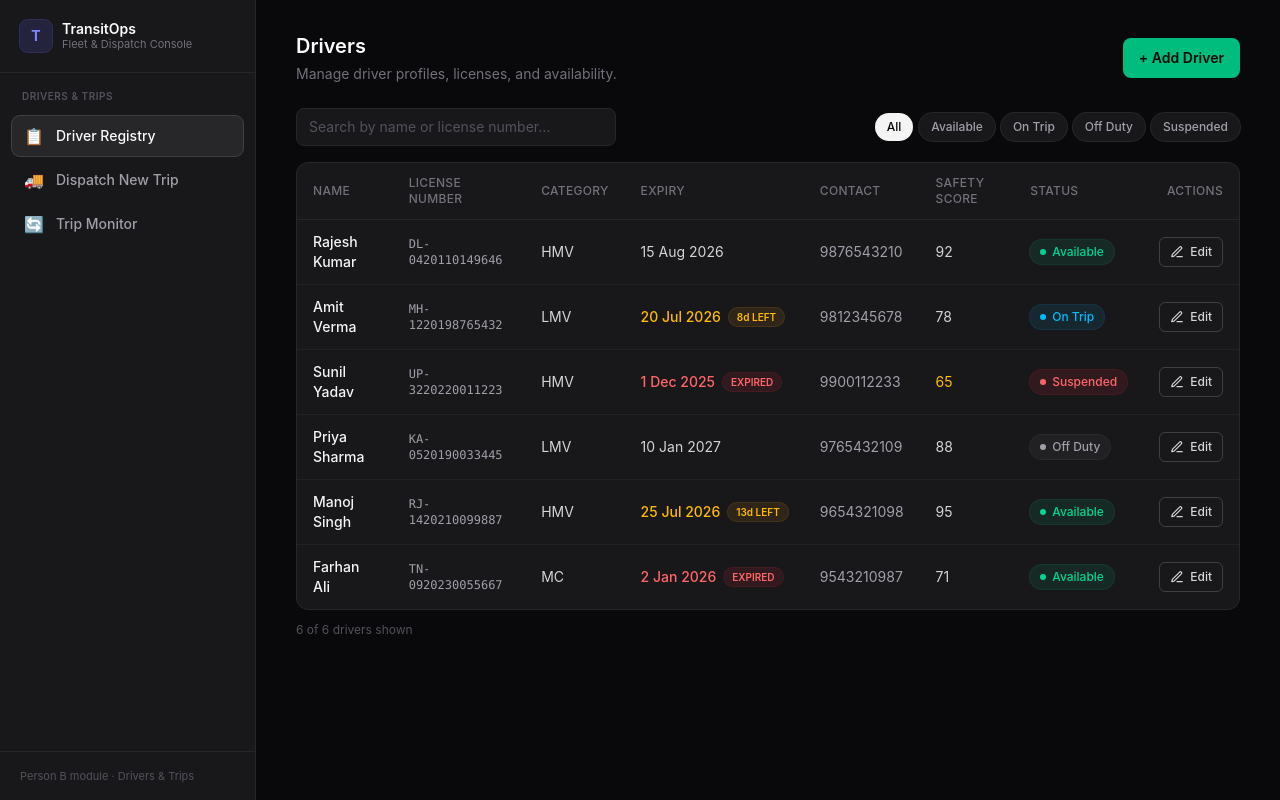
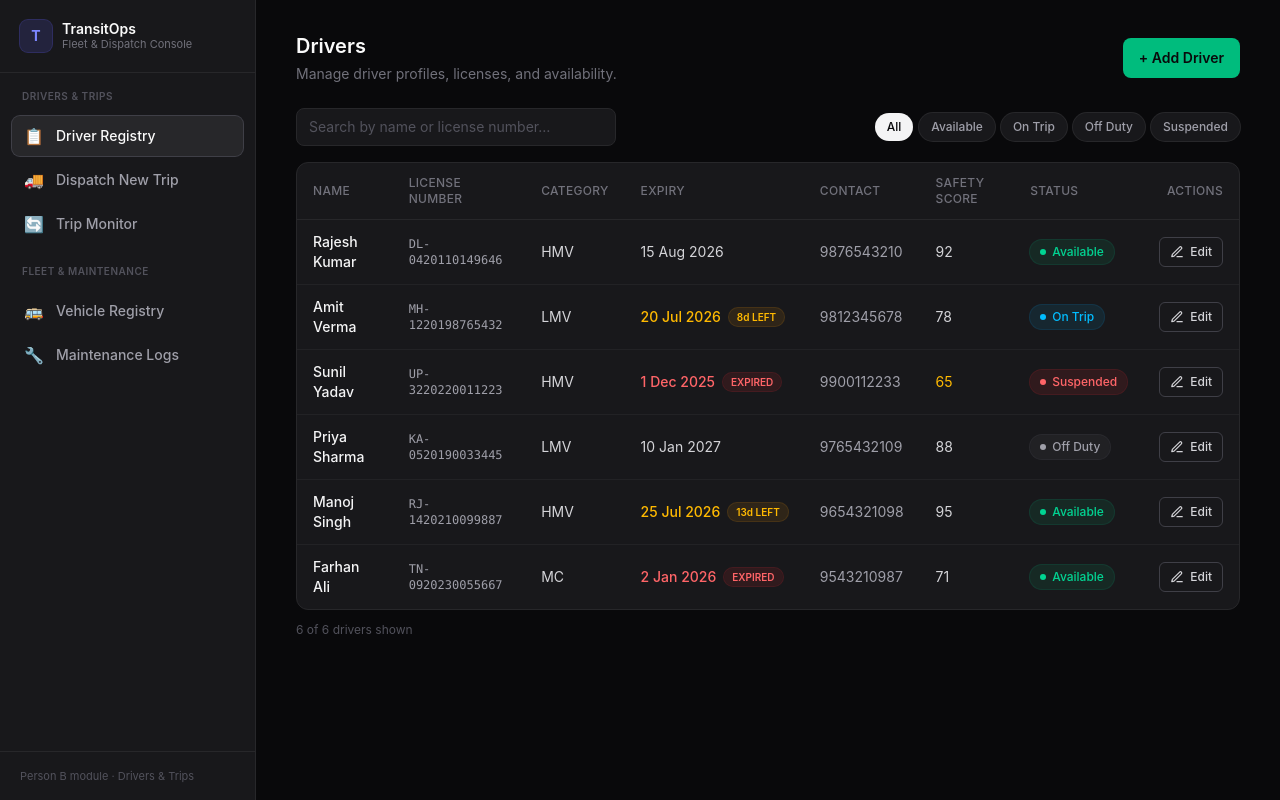
Before and after one commit to Sanchita-InLoop/TransitOps-Smart-Transport-Operations-Platform, a React (Vite) app in the folder client/: page /drivers in a window 1280 px wide. Built offline with nearby package versions, Linux system fonts and the light colour scheme.

Commit message:
feat: wire Fleet & Maintenance section into sidebar and routes

```diff
--- a/client/src/App.jsx
+++ b/client/src/App.jsx
@@ -6,6 +6,8 @@ import { BrowserRouter, Routes, Route, Navigate, NavLink } from 'react-router-do
 import Drivers from './pages/Drivers';
 import TripList from './pages/TripList';
 import CreateTrip from './pages/CreateTrip';
+import Vehicles from './pages/Vehicles';
+import MaintenanceLogs from './pages/MaintenanceLogs';
 
 // ============================================================================
 // Sidebar navigation config — single source of truth for the nav links so
@@ -15,6 +17,10 @@ const NAV_ITEMS = [
   { to: '/drivers', label: 'Driver Registry', icon: '📋' },
   { to: '/trips/new', label: 'Dispatch New Trip', icon: '🚚' },
   { to: '/trips', label: 'Trip Monitor', icon: '🔄' },
+];
+const FLEET_NAV_ITEMS = [
+  { to: '/vehicles', label: 'Vehicle Registry', icon: '🚌' },
+  { to: '/maintenance-logs', label: 'Maintenance Logs', icon: '🔧' },
 ];
 
 function Sidebar() {
@@ -53,7 +59,29 @@ function Sidebar() {
       {item.label}
     </NavLink>
   ))}
+
+  <p className="px-2.5 pb-2 pt-4 text-[10px] font-semibold uppercase tracking-wider text-zinc-600">
+    Fleet &amp; Maintenance
+  </p>
+  {FLEET_NAV_ITEMS.map((item) => (
+    <NavLink
+      key={item.to}
+      to={item.to}
+      className={({ isActive }) =>
+        [
+          'flex items-center gap-3 rounded-lg px-3 py-2.5 text-sm font-medium transition',
+          isActive
+            ? 'bg-zinc-800 text-zinc-50 ring-1 ring-zinc-700'
+            : 'text-zinc-400 hover:bg-zinc-800/60 hover:text-zinc-200',
+        ].join(' ')
+      }
+    >
+      <span aria-hidden="true" className="text-base leading-none">{item.icon}</span>
+      {item.label}
+    </NavLink>
+     ))}
    </nav>
+
 
       {/* Footer */}
       <div className="border-t border-zinc-800 px-5 py-4">
@@ -92,6 +120,8 @@ export default function App() {
             <Route path="/drivers" element={<Drivers />} />
             <Route path="/trips/new" element={<CreateTrip />} />
             <Route path="/trips" element={<TripList />} />
+            <Route path="/vehicles" element={<Vehicles />} />
+            <Route path="/maintenance-logs" element={<MaintenanceLogs />} />
             <Route path="*" element={<NotFound />} />
           </Routes>
         </main>
```
Lines whose indentation alone changed are shown as unchanged.
